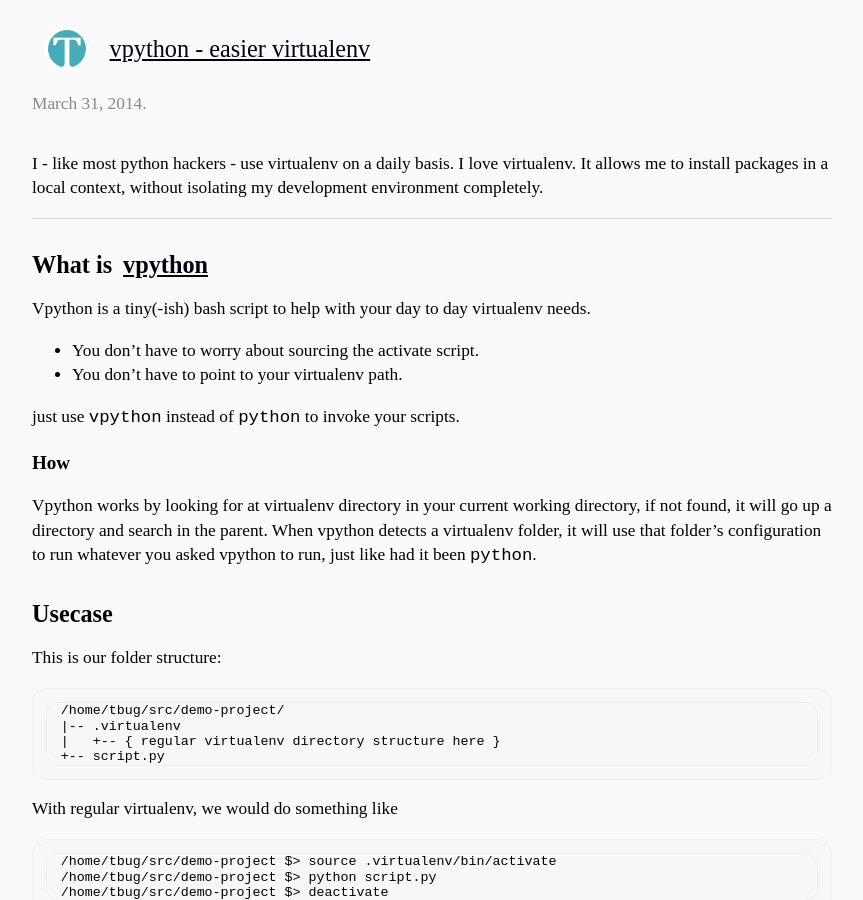
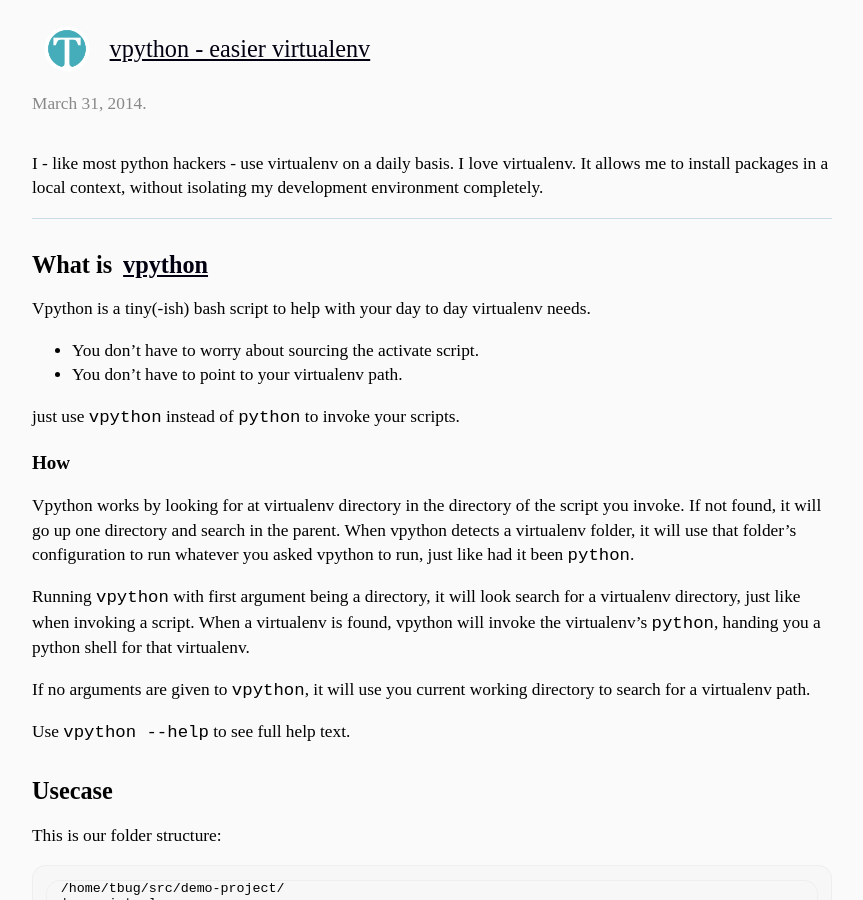
Before and after one commit to henriktudborg/henriktudborg.github.io, a Jekyll site: the page built from _posts/2014-03-31-vpython.md, in a window 1280 px wide and 900 px high. Shown: the whole window, without its empty margins (208-1071 px from the left). Built offline with Jekyll 4.4.1, drawn with Linux system fonts in a browser that asks for light colours; some web fonts are replaced; Markdown is read by kramdown in place of the engine named in the settings.

Commit message:
Writing about invoking vpython

```diff
--- a/_posts/2014-03-31-vpython.md
+++ b/_posts/2014-03-31-vpython.md
@@ -25,10 +25,20 @@ just use `vpython` instead of `python` to invoke your scripts.
 
 ### How
 
-Vpython works by looking for at virtualenv directory in your current working directory,
-if not found, it will go up a directory and search in the parent.
+Vpython works by looking for at virtualenv directory in the directory of the script you invoke.
+If not found, it will go up one directory and search in the parent.
 When vpython detects a virtualenv folder, it will use that folder's configuration
 to run whatever you asked vpython to run, just like had it been `python`.
+
+Running `vpython` with first argument being a directory, it will look
+search for a virtualenv directory, just like when invoking a script.
+When a virtualenv is found, vpython will invoke the virtualenv's `python`,
+handing you a python shell for that virtualenv.
+
+If no arguments are given to `vpython`, it will use you current working directory
+to search for a virtualenv path.
+
+Use `vpython --help` to see full help text.
 
 Usecase
 -----------------------
```
